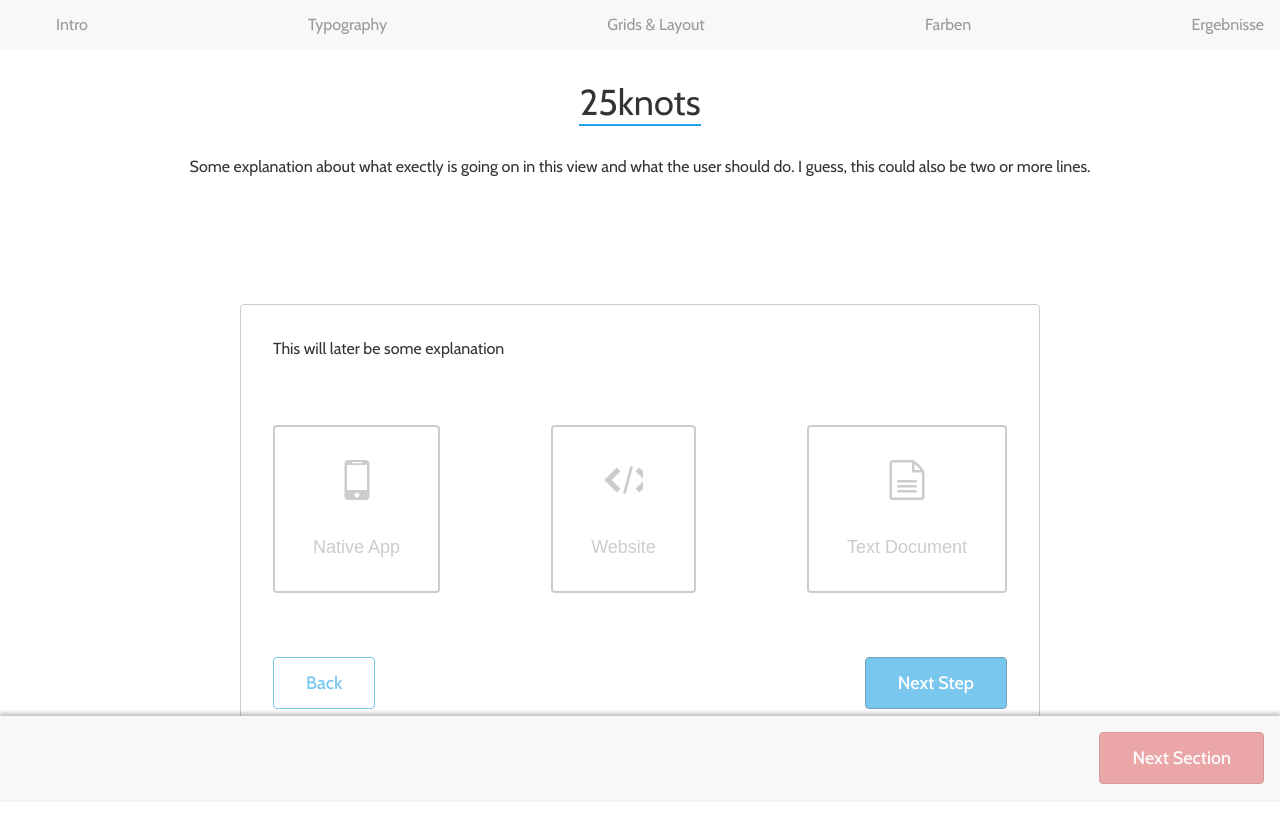
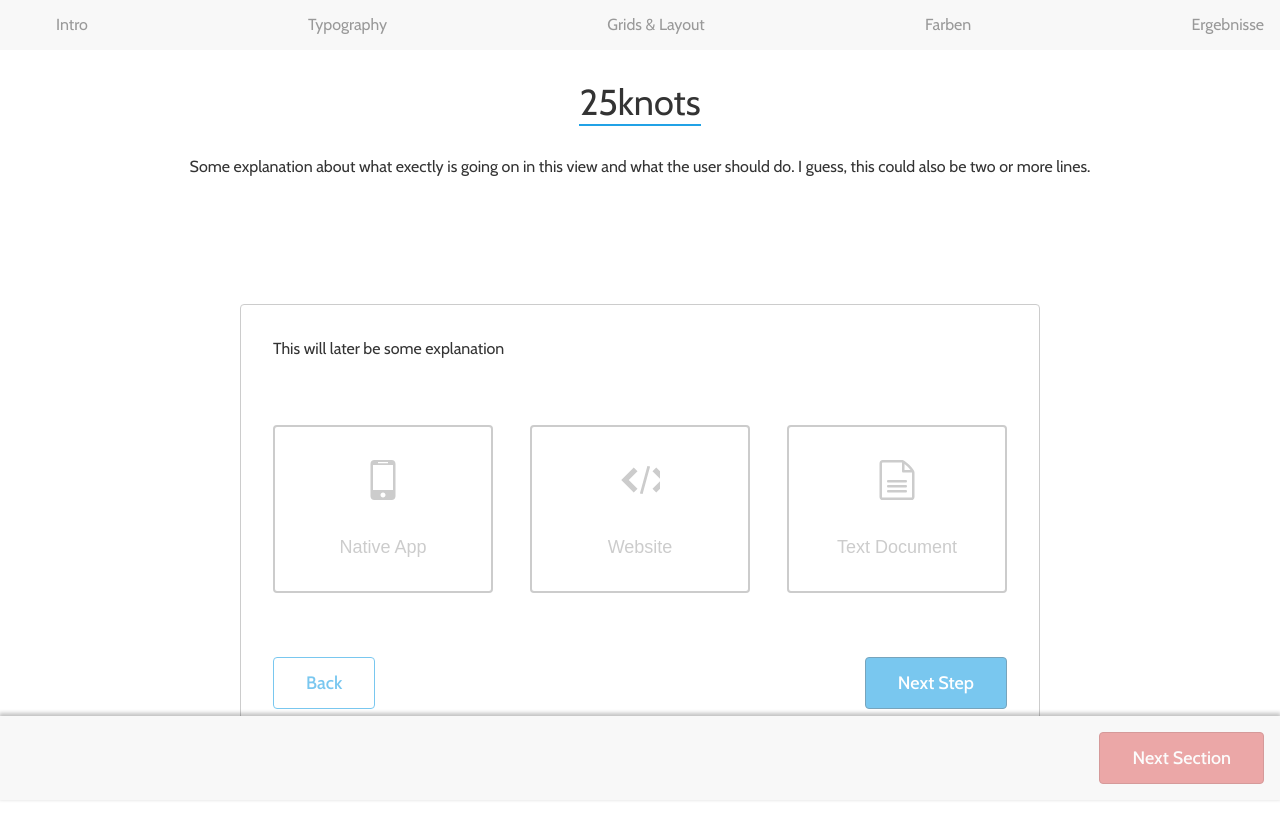
Before and after one commit to Plsr/25knots, a React app: page / in a window 1280 px wide. Shown: the top 840 px of the page. Built offline with nearby package versions, Linux system fonts and the light colour scheme.

Commit message:
Improved width of icon buttons

```diff
--- a/src/components/IconButton.jsx
+++ b/src/components/IconButton.jsx
@@ -50,6 +50,7 @@ class IconButton extends React.Component {
 
 const styles = StyleSheet.create({
   baseStyles: {
+    width: '100%',
     backgroundColor: baseColors.white,
     borderRadius: '4px',
     borderStyle: 'solid',
--- a/src/components/SetupProgress.jsx
+++ b/src/components/SetupProgress.jsx
@@ -95,6 +95,7 @@ class SetupProgress extends React.Component {
       let currentOption = setupOptions[i]
 
       iconButtons.push(
+        <div className={css(styles.iconButtonWrapper)}>
           <IconButton
             icon={currentOption.icon}
             onClick={this.handleIconButtonClick}
@@ -104,6 +105,8 @@ class SetupProgress extends React.Component {
           >
             {currentOption.text}
           </IconButton>
+        </div>
+
       )
     }
 
@@ -134,6 +137,9 @@ const styles = StyleSheet.create({
   buttonWrapperStyles: {
     display: 'flex',
     justifyContent: 'space-between'
+  },
+  iconButtonWrapper: {
+    width: '30%'
   }
 })
 
```
Lines whose indentation alone changed are shown as unchanged.
